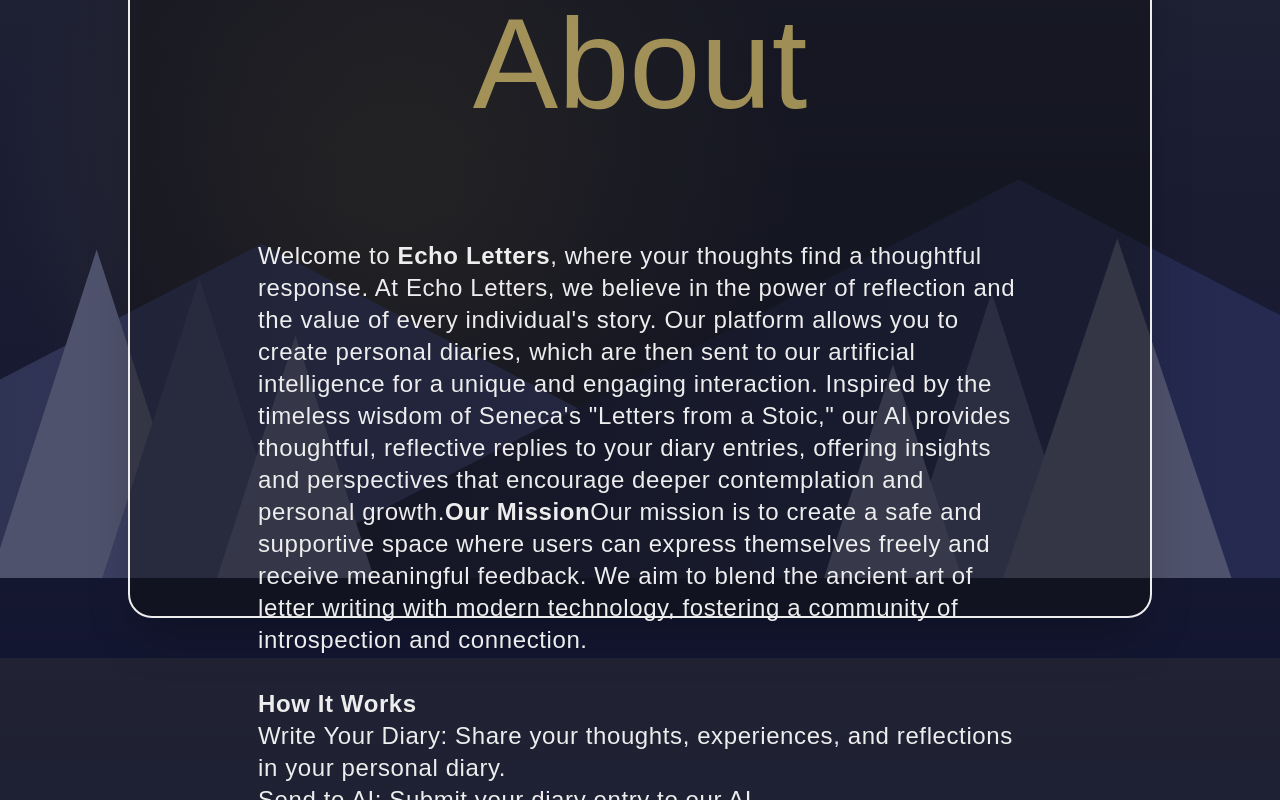
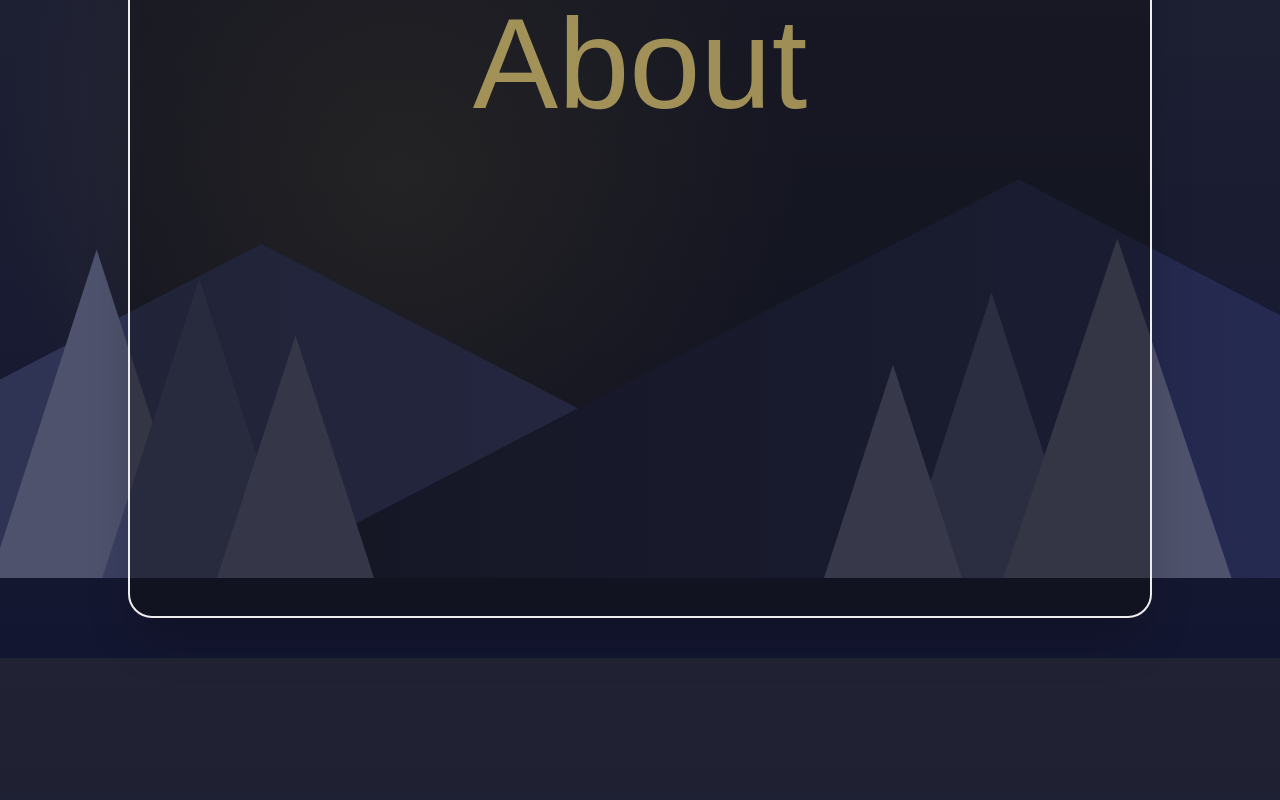
Before and after one commit to LimWeiJen/echo-letters, a Next.js app: page /about in a window 1280 px wide. Shown: the part 222-1022 px from the top of the page. Built offline with nearby package versions, Linux system fonts and the light colour scheme; a web font is replaced by a local one.

Commit message:
rm: Remove about page

```diff
--- a/app/about/page.tsx
+++ b/app/about/page.tsx
@@ -15,44 +15,7 @@
         </nav>
         <div className="flex flex-col items-center h-[calc(100vh)] gap-28 mt-28">
           <h1 className="text-9xl"><span className="text-[#DDC56FB0]">About</span></h1>
-          <h1 className="text-2xl mx-32 text-[#EDEDED] overflow-y-scroll scroll-m-0 scroll-p-0 tracking-wide">
-            Welcome to <strong>Echo Letters</strong>, where your thoughts find a thoughtful response.
-
-            At Echo Letters, we believe in the power of reflection and the value of every individual&#39;s story. Our platform allows you to create personal diaries, which are then sent to our artificial intelligence for a unique and engaging interaction. Inspired by the timeless wisdom of Seneca&#39;s "Letters from a Stoic," our AI provides thoughtful, reflective replies to your diary entries, offering insights and perspectives that encourage deeper contemplation and personal growth.
-
-            <strong>Our Mission</strong>
-
-            Our mission is to create a safe and supportive space where users can express themselves freely and receive meaningful feedback. We aim to blend the ancient art of letter writing with modern technology, fostering a community of introspection and connection.
-            <br /><br />
-            <strong>How It Works</strong>
-
-            <ol>
-              <li>
-                Write Your Diary: Share your thoughts, experiences, and reflections in your personal diary.
-              </li>
-              <li>
-                Send to AI: Submit your diary entry to our AI.
-              </li>
-              <li>
-                Receive a Response: Our AI will read your entry and craft a thoughtful, reflective response, just like Seneca did in his letters.
-              </li>
-            </ol>
-
-            <br /><br />
-            <strong>Why Echo Letters?</strong>
-            <ul>
-              <li>
-                Reflective Responses: Our AI is designed to provide responses that are not only intelligent but also deeply reflective, encouraging you to think more deeply about your experiences.
-              </li>
-              <li>
-                Personal Growth: By engaging with our AI, you can gain new insights and perspectives that support your personal development.
-              </li>
-            </ul>
-
-            <br /><br />
-            <strong>Join Us</strong>
-            Start your journey with Echo Letters today and discover the power of thoughtful reflection. Whether you&#39;re looking to explore your thoughts, seek advice, or simply find a new way to engage with your experiences, DiaryAI is here for you.
-          </h1>
+          <h1></h1>
         </div>
       </div>
     </main>
```
